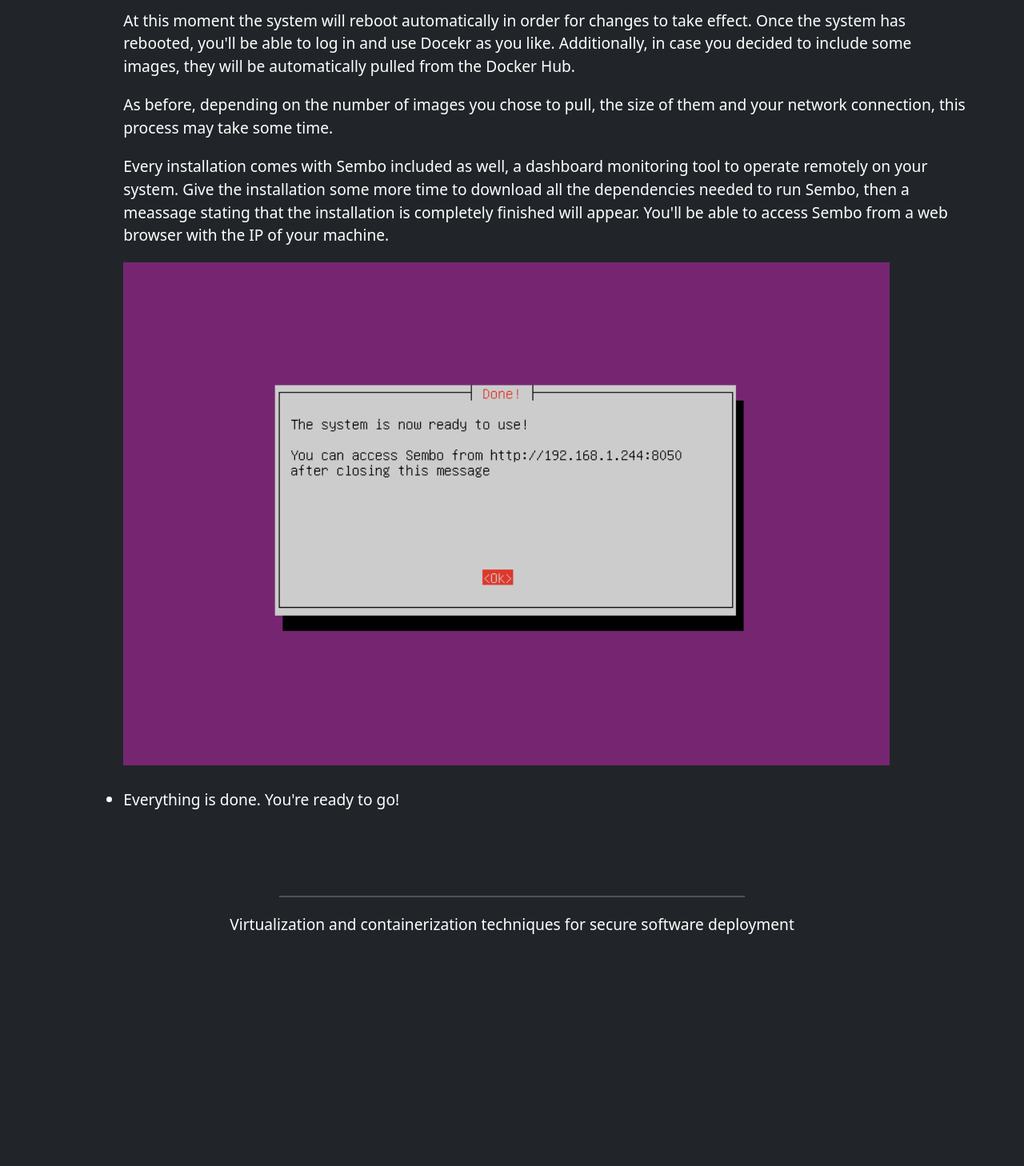
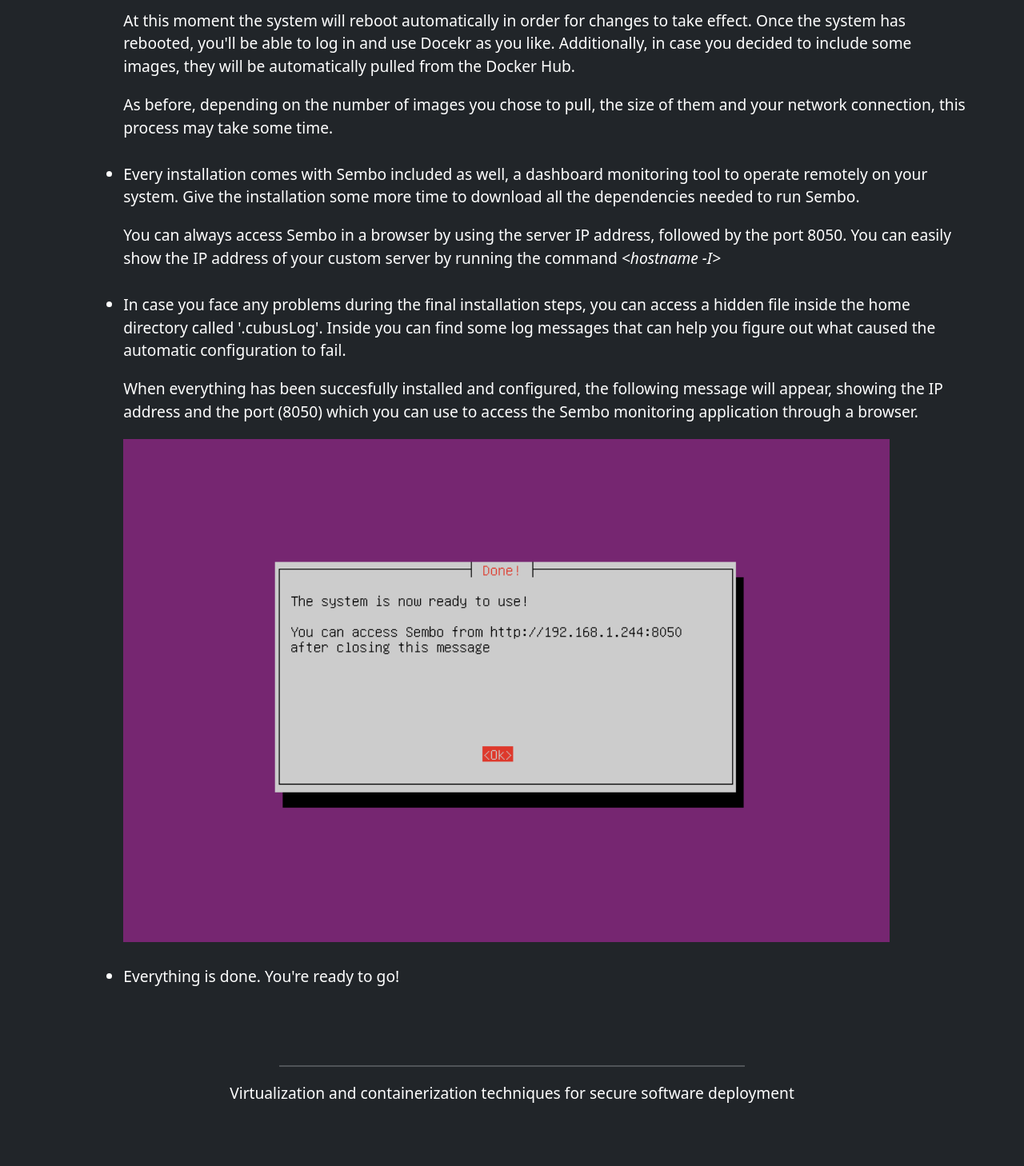
Before and after one commit to mattiazanichelli/django_webserver, a Django app: page /guide/ in a window 1280 px wide. Shown: the part 4338-5796 px from the top of the page at 80% size. Before the commit the page ends 5506 px from the top, so only its background shows below. Run offline with Django 4.2, Linux system fonts and the light colour scheme; parts of the project's set-up code (start-up, migrations or seed data) failed here and were passed over.

Commit message:
Updated guide and removed interactive locale

```diff
--- a/templates/guide.html
+++ b/templates/guide.html
@@ -150,17 +150,34 @@
                     <p>
                         As before, depending on the number of images you chose to pull, the size of them and your network connection, this process may take some time.
                     </p>
+                </li>
+                <li class="mb-4">
                     <p>
                         Every installation comes with Sembo included as well, a dashboard monitoring tool to operate remotely on your system.
-                        Give the installation some more time to download all the dependencies needed to run Sembo,
-                        then a meassage stating that the installation is completely finished will appear.
-                        You'll be able to access Sembo from a web browser with the IP of your machine.
+                        Give the installation some more time to download all the dependencies needed to run Sembo.
+                    </p>
+                    <p>
+                        You can always access Sembo in a browser by using the server IP address,
+                        followed by the port 8050. You can easily show the IP address of your custom server by running
+                        the command <i>&#60hostname -I&#62</i>
+                    </p>
+                </li>
+                <li class="mb-4">
+                    <p>
+                        In case you face any problems during the final installation steps, you can access a hidden file
+                        inside the home directory called '.cubusLog'. Inside you can find some log messages that can
+                        help you figure out what caused the automatic configuration to fail.
+                    </p>
+                    <p>
+                        When everything has been succesfully installed and configured, the following message will
+                        appear, showing the IP address and the port (8050) which you can use to access the Sembo monitoring
+                        application through a browser.
                     </p>
                     <p>
                         <img src="{% static 'images/final_message.png' %}" alt="Final Message"/>
                     </p>
                 </li>
-                <li class="mb-4">
+                <li>
                     <p>
                         Everything is done. You're ready to go!
                     </p>
```
Also changed, not shown: 1 other file.
